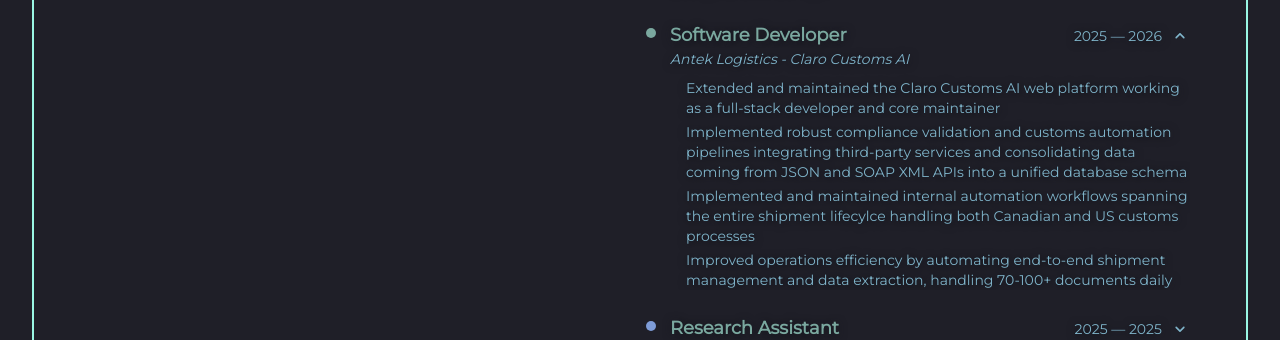
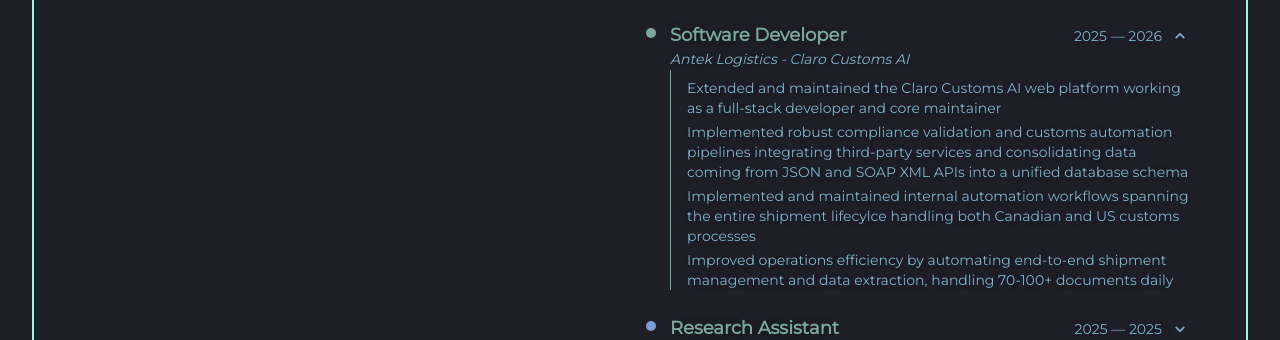
Before and after one commit to aadi219/aadi219.github.io, a React (Vite) app: page / in a window 1280 px wide. Both pictures are taken after a click on the button 930 px from the left and 412 px from the top of the page. Shown: the part 367-707 px from the top of the page. Built offline with nearby package versions, Linux system fonts and the light colour scheme; a web font is replaced by a local one.

Commit message:
fix: table of contents overflow

```diff
--- a/src/blog/components/TableOfContents.tsx
+++ b/src/blog/components/TableOfContents.tsx
@@ -70,7 +70,10 @@
 
     return (
         <div className="hidden lg:block lg:absolute lg:top-0 lg:bottom-0 lg:left-full lg:ml-6 lg:w-44 xl:w-52 text-left lg:pl-3 md:pl-1">
-            <nav aria-label="Table of contents" className="lg:sticky lg:top-28">
+            <nav
+                aria-label="Table of contents"
+                className="lg:sticky lg:top-20 lg:max-h-[calc(100dvh-8rem)] lg:overflow-y-auto"
+            >
                 <p className="font-heading text-xs tracking-widest uppercase text-highlight-blue mb-3">
                     On this page
                 </p>
--- a/src/home/components/Experience.tsx
+++ b/src/home/components/Experience.tsx
@@ -93,7 +93,7 @@
                         transition={{ duration: 0.3, ease: "easeInOut" }}
                         style={{ overflow: "hidden" }}
                     >
-                        <ul className="flex flex-col gap-1 pt-2 pl-4">
+                        <ul className="flex flex-col gap-1 pt-2 pl-4 border-l border-highlight-teal">
                             {experience.details.map((point, idx) => (
                                 <li
                                     key={idx}
```
